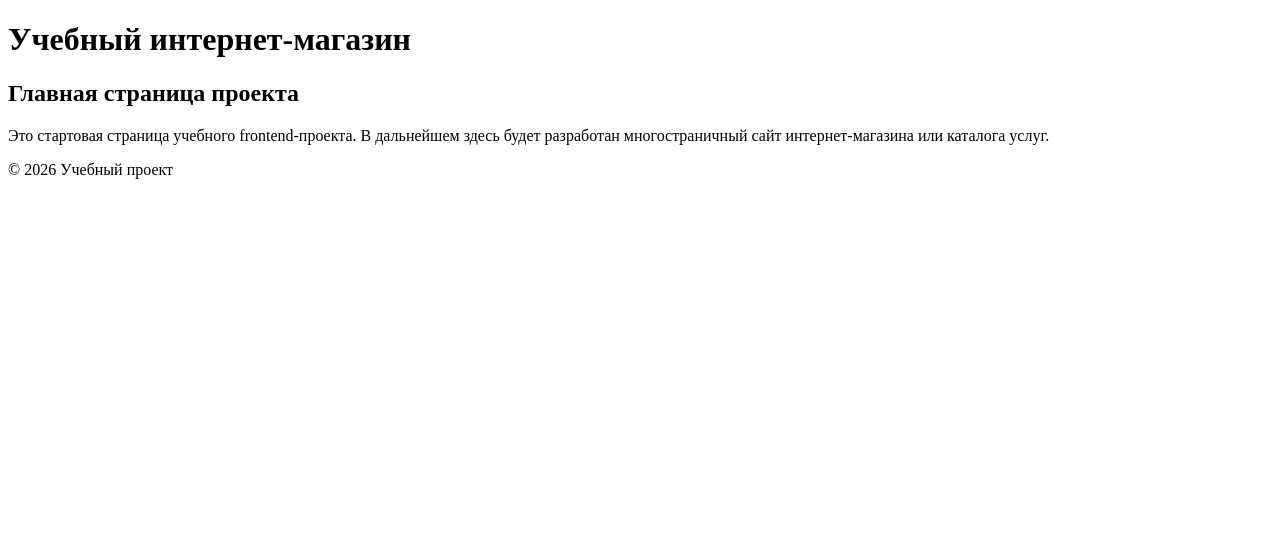
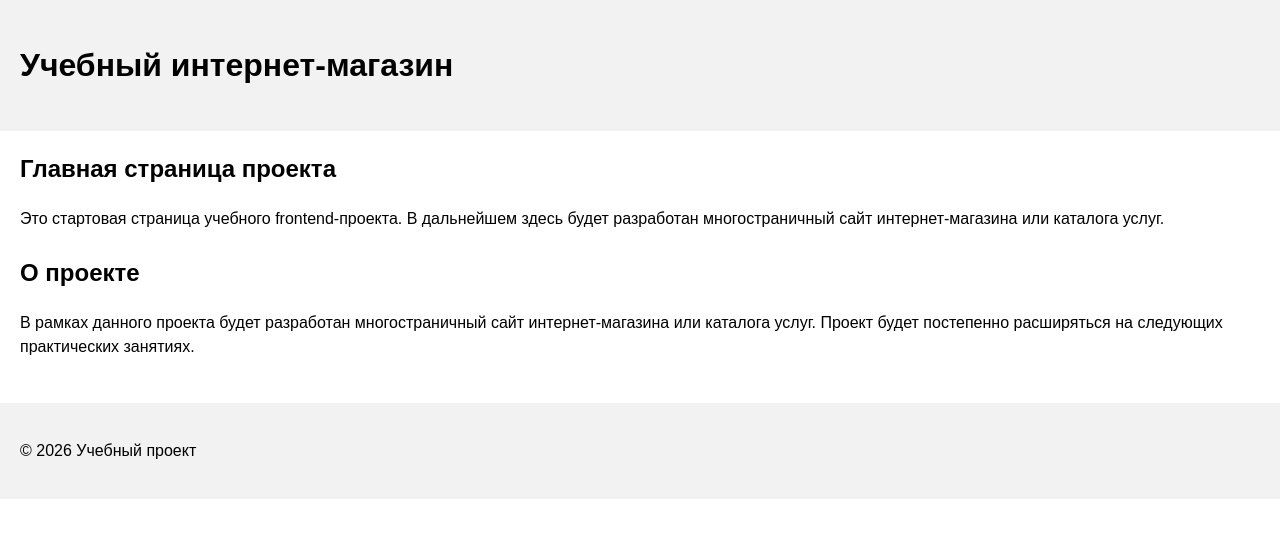
Before and after one commit to GENAG85/kr1-html-css-shop, a plain HTML site: page index.html in a window 1280 px wide. Drawn offline with Linux system fonts and the light colour scheme.

Commit message:
feat: add project description section

```diff
--- a/css/style.css
+++ b/css/style.css
@@ -0,0 +1,24 @@
+body {
+    margin: 0;
+    font-family: Arial, sans-serif;
+    line-height: 1.5;
+}
+
+header,
+main,
+footer {
+    padding: 20px;
+}
+header {
+    background-color: #f2f2f2;
+}
+footer {
+    background-color: #f2f2f2;
+}
+
+section {
+    margin-bottom: 24px;
+}
+section h2 {
+    margin-top: 0;
+}
--- a/index.html
+++ b/index.html
@@ -22,6 +22,14 @@
 
             </p>
         </section>
+        <section>
+            <h2>О проекте</h2>
+            <p>
+                В рамках данного проекта будет разработан многостраничный сайт
+                интернет-магазина или каталога услуг. Проект будет постепенно
+                расширяться на следующих практических занятиях.
+            </p>
+        </section>
     </main>
 
     <footer>
```
